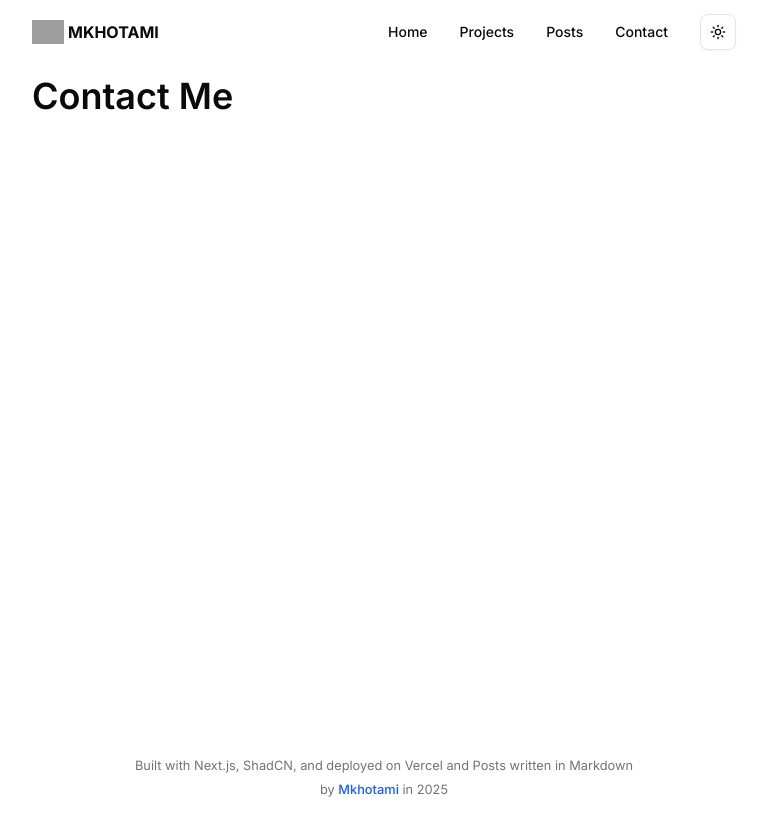
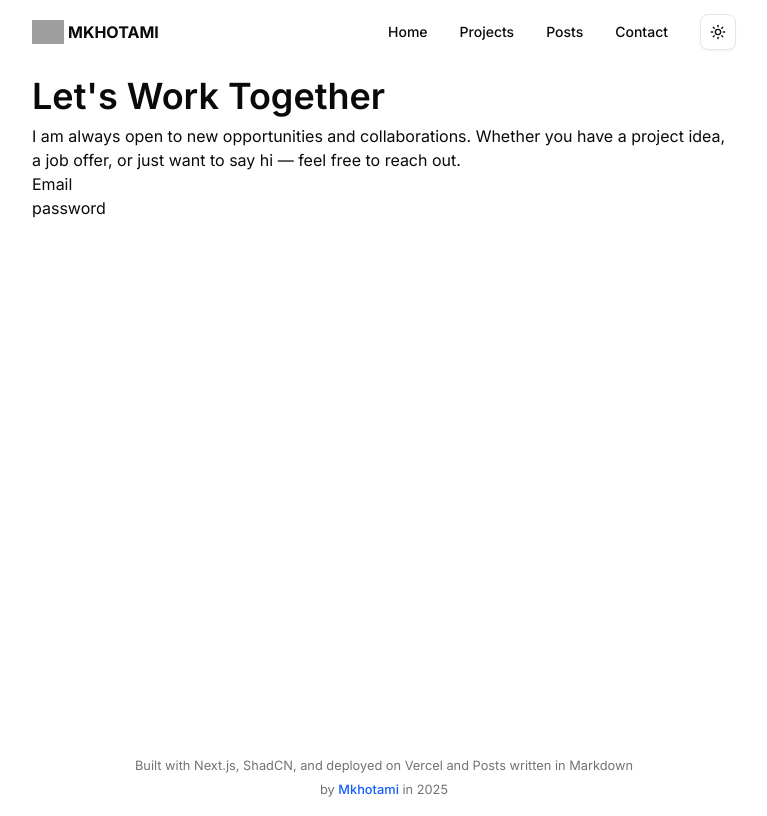
Before and after one commit to mkhotamirais/next-portfolio, a Next.js app: page /contact in a window 1280 px wide. Shown: the whole page, without its empty margins (256-1023 px from the left). Built offline with nearby package versions, Linux system fonts and the light colour scheme; grey boxes are pictures that could not be loaded.

Commit message:
beneran?

```diff
--- a/app/contact/page.tsx
+++ b/app/contact/page.tsx
@@ -4,7 +4,15 @@ export default function Contact() {
   return (
     <section className="section" id="contact">
       <div className="container">
-        <h1 className="h1">Contact Me</h1>
+        <h1 className="h1">Let&apos;s Work Together</h1>
+        <p>
+          I am always open to new opportunities and collaborations. Whether you have a project idea, a job offer, or
+          just want to say hi — feel free to reach out.
+        </p>
+        <div>
+          <div>Email</div>
+          <div>password</div>
+        </div>
       </div>
     </section>
   );
--- a/app/posts/[slug]/page.tsx
+++ b/app/posts/[slug]/page.tsx
@@ -2,7 +2,13 @@ import { getPostBySlug } from "@/lib/posts";
 import { marked } from "marked";
 import { notFound } from "next/navigation";
 
-export default async function PostPage({ params }: { params: { slug: string } }) {
+interface PostPageProps {
+  params: {
+    slug: string;
+  };
+}
+
+export default async function PostPage({ params }: PostPageProps) {
   // Fetch the post by slug
   const { slug } = await params;
   const post = getPostBySlug(slug);
```
